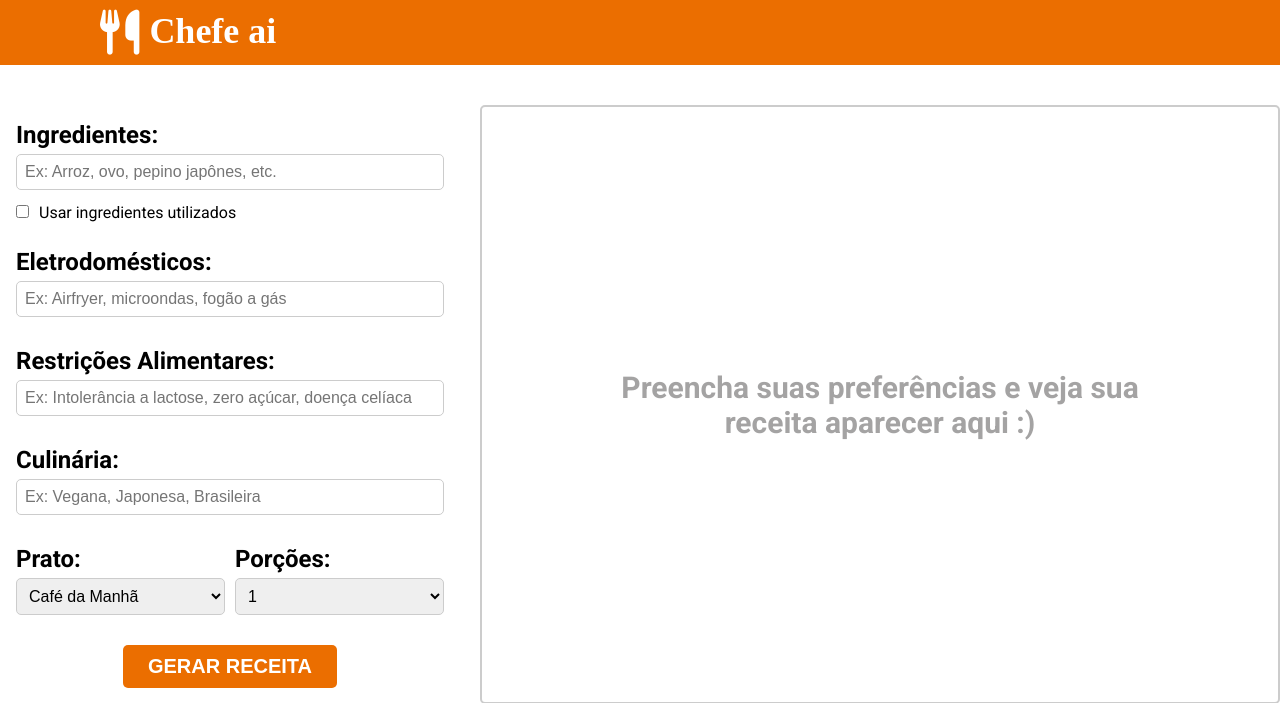
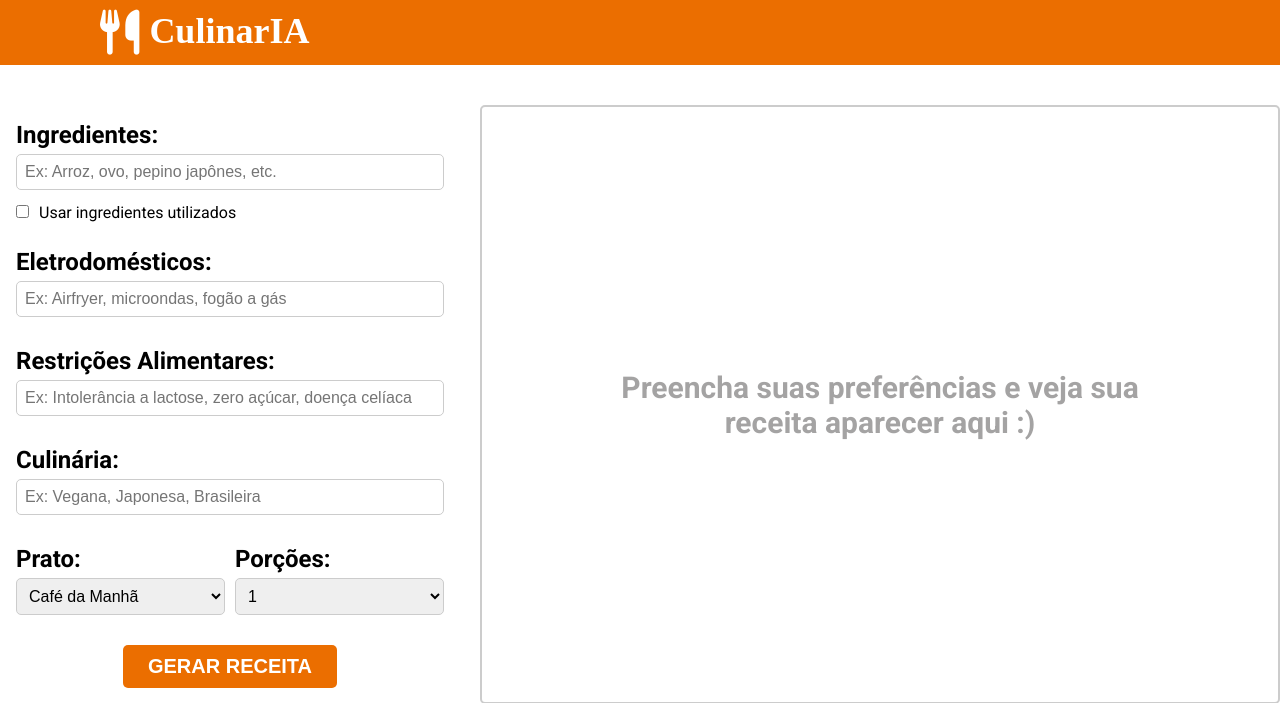
Before and after one commit to marisfreire/culinarIA, a Python web app: template app/templates/index.html in a window 1280 px wide. Shown: the top 703 px of the page. Run offline with Jinja, Linux system fonts and the light colour scheme; the template is opened without the code that fills it, so the values that code supplies are empty; some libraries are stand-ins or nearby versions; some web fonts are replaced.

Commit message:
Ajuste do nome

```diff
--- a/app/templates/index.html
+++ b/app/templates/index.html
@@ -3,7 +3,7 @@
     <head>
         <meta charset="UTF-8">
         <meta name="viewport" content="width=device-width, initial-scale=1.0">
-        <title>CHEFEAI</title>
+        <title>CulinarIA</title>
         <link href="https://fonts.googleapis.com/css2?family=Playwright+Hrvatska+Lijeva&family=Roboto:wght@400;700&display=swap" rel="stylesheet">
         <link rel="stylesheet" href="../static/style.css">
 
@@ -16,7 +16,7 @@
         <div class="logo">
         <i class="fa-solid fa-utensils"></i>
         <h1 class="text-header">
-            Chefe ai
+            CulinarIA
         </h1> </div>
     </header>
 
```
Also changed, not shown: README.md.
